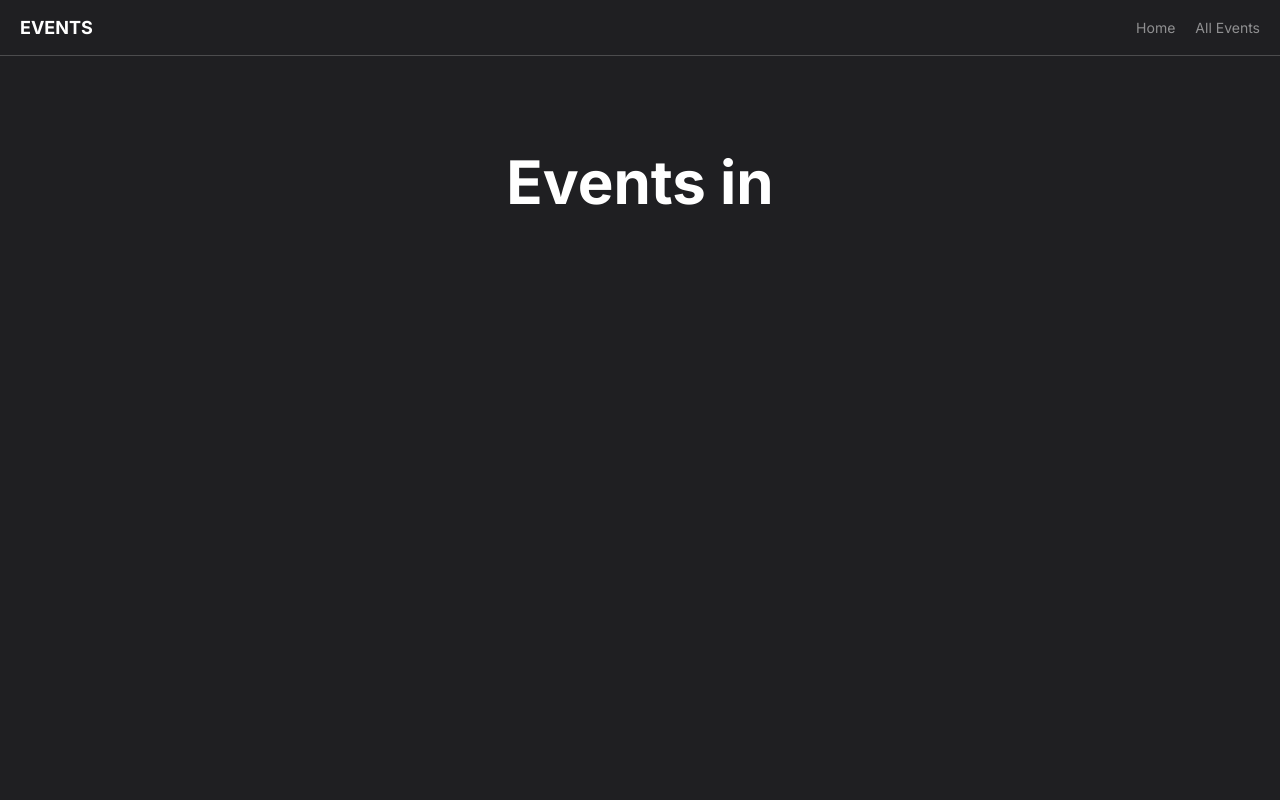
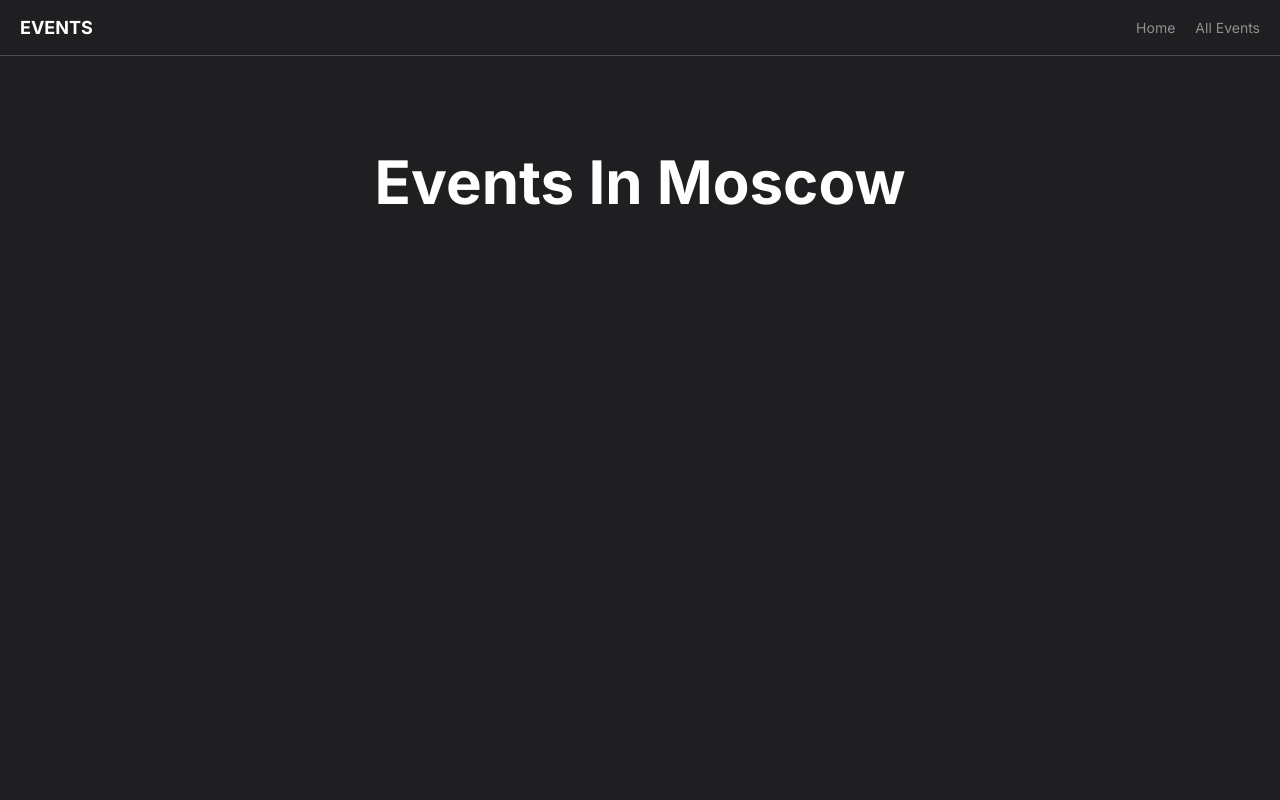
Before and after one commit to Halva1988/event, a Next.js app: page /events/moscow in a window 1280 px wide. Shown: the top 800 px of the page. Built offline with nearby package versions, Linux system fonts and the light colour scheme.

Commit message:
сделал динамический компонент H1

```diff
--- a/src/app/events/[city]/page.tsx
+++ b/src/app/events/[city]/page.tsx
@@ -1,9 +1,20 @@
 import H1 from "@/components/h1";
 
-const EventsPage = () => {
+type EventsPageProps = {
+	params: Promise<{ city: string }>;
+};
+
+const EventsPage = async ({ params }: EventsPageProps) => {
+	const resolvedParams = await params;
+	const { city } = resolvedParams;
+
 	return (
 		<main className="flex flex-col items-center min-h-[110vh] px-5 py-24 text-center">
-			<H1>Events in</H1>
+			<H1>
+				{city === "all"
+					? "All Events"
+					: `Events In ${city.charAt(0).toUpperCase() + city.slice(1)}`}
+			</H1>
 		</main>
 	);
 };
```
